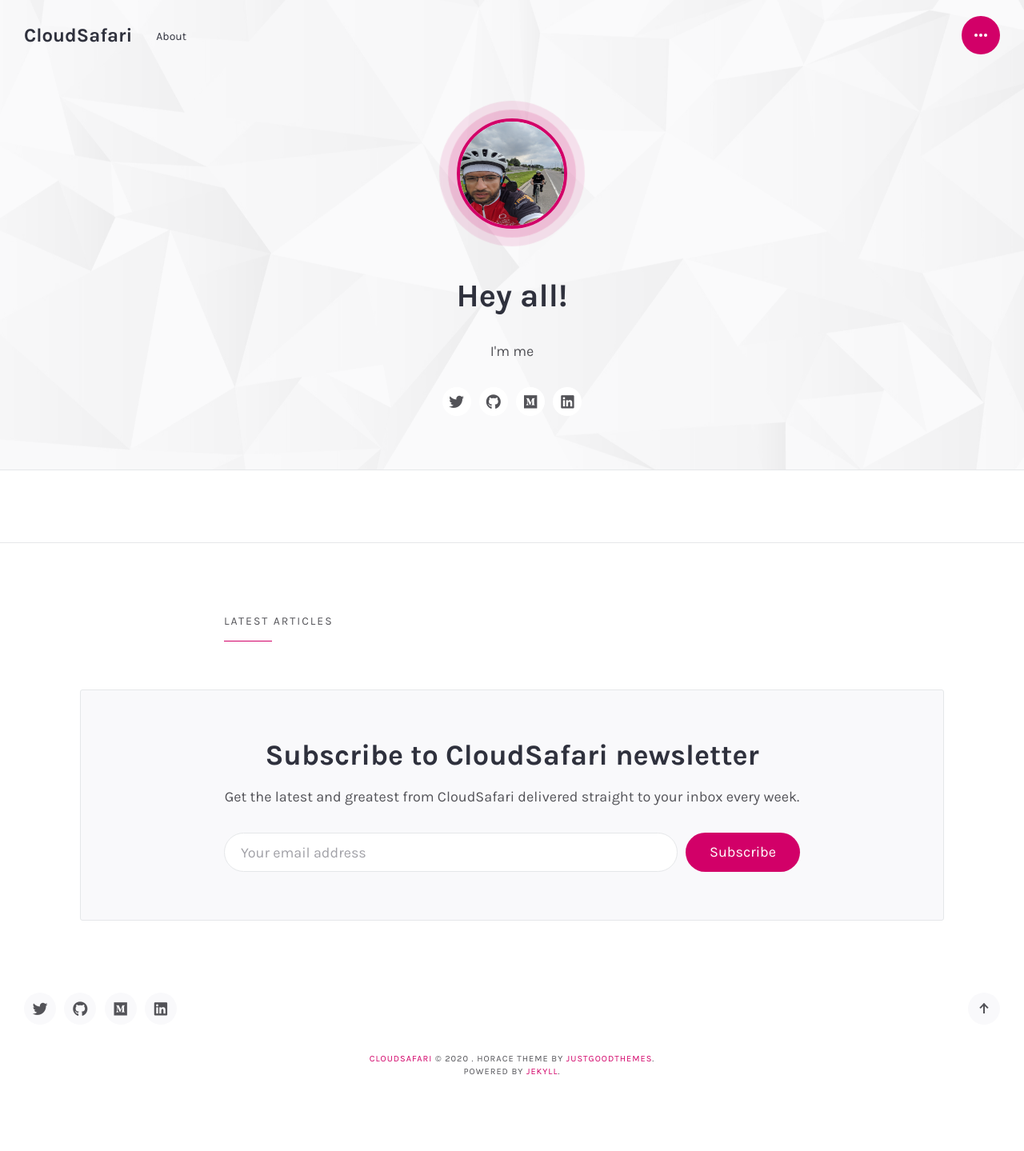
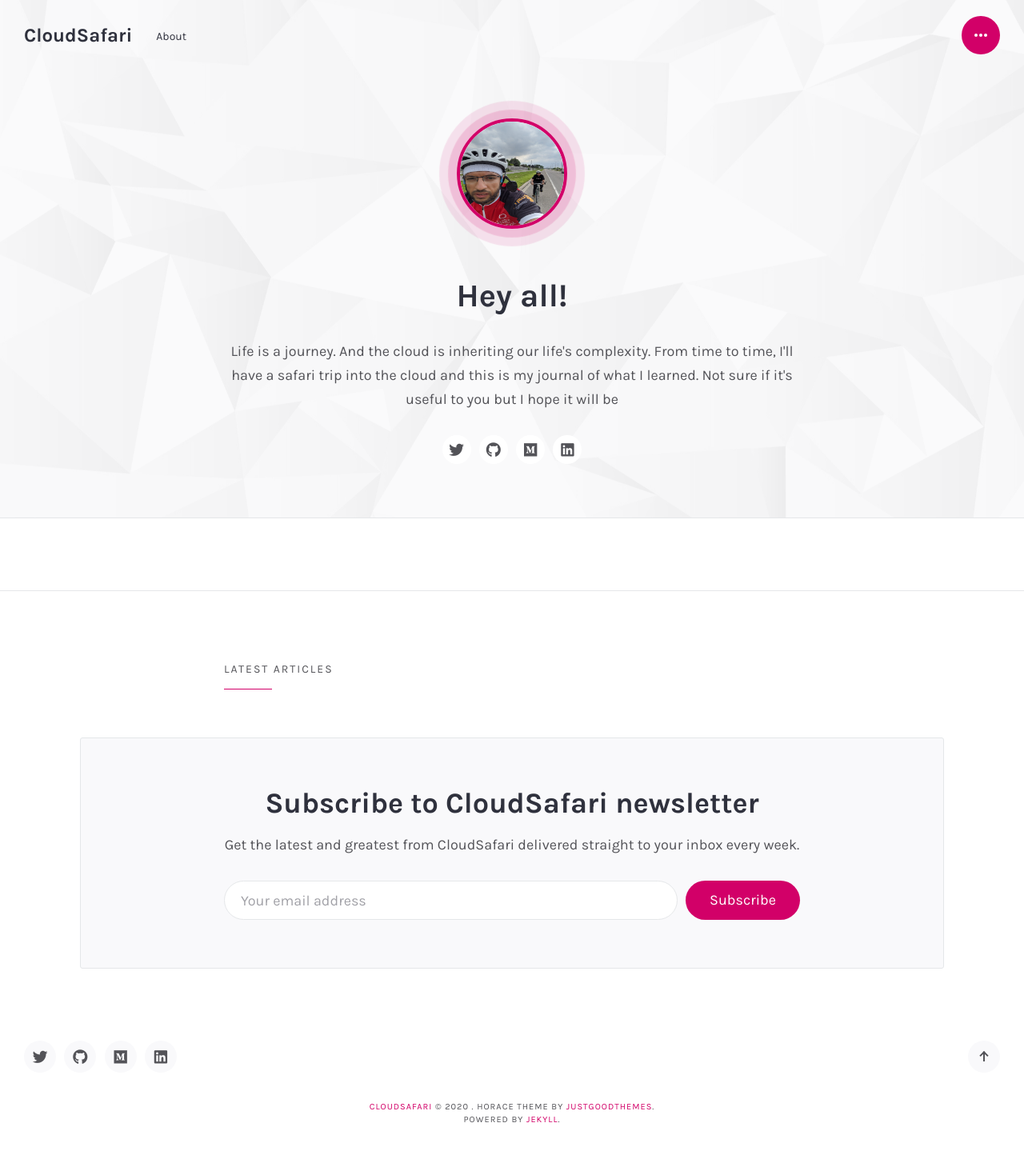
Before and after one commit to mosharafMS/cloudsafari, a Jekyll site: the page built from index.html, in a window 1280 px wide. Shown: the whole page at 80% size. Built offline with Jekyll 4.4.1, drawn with Linux system fonts in a browser that asks for light colours; some web fonts are replaced; the list of posts is cut into pages by our own code; before the commit the page ends 1379 px from its top, so only the background shows below that.

Commit message:
config+icon+bio

```diff
--- a/_config.yml
+++ b/_config.yml
@@ -18,8 +18,8 @@
   name: 'Mohamed Sharaf'
   image: 'authorimage.jpg'
   greetings: 'Hey all!'
-  description: "I'm me"
-  bio: 'To be added'
+  description: "Life is a journey. And the cloud is inheriting our life's complexity. From time to time, I'll have a safari trip into the cloud and this is my journal of what I learned. Not sure if it's useful to you but I hope it will be"
+  bio: 'Curious to learn. Still excited of life despite all the misery in it. Love intelligent debate and knowing intelligent people. Current professional role is Cloud Solution Architect. Amateur cyclist though I don’t think I’ll write about my hobby here. This blog is my personal way to provide high quality material to help a fellow learner understand something, anything. I won’t write until there’s something worth writing and I’ll try to update it and engage with comments regularly.'
 
 # Contact form setings
 email:
```
Also changed, not shown: assets/images/favicon.ico.
